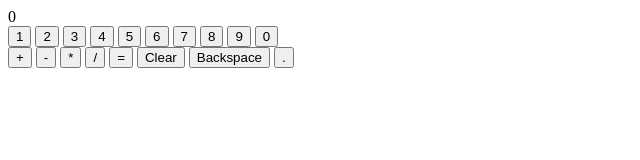
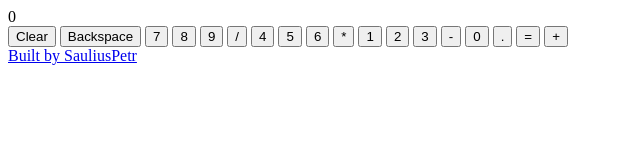
Before and after one commit to SauliusPetr/web_calculator, a plain HTML site: page index.html in a window 1280 px wide. Shown: the whole page, without its empty margins (0-640 px from the left). Drawn offline with Linux system fonts and the light colour scheme.

Commit message:
Add footer

```diff
--- a/index.html
+++ b/index.html
@@ -9,31 +9,35 @@
 </head>
 
 <body>
+
     <div class="calculator">
         <div class="display">0</div>
-        <div class="numbers">
-            <button class="number one" data-key="49 97" >1</button>
-            <button class="number two" data-key="50 98">2</button>
-            <button class="number three" data-key="51 99">3</button>
-            <button class="number four" data-key="52 100">4</button>
-            <button class="number five" data-key="53 101">5</button>
-            <button class="number six" data-key="54 102">6</button>
-            <button class="number seven" data-key="55 103">7</button>
-            <button class="number eight" data-key="56 104">8</button>
-            <button class="number nine" data-key="57 105">9</button>
-            <button class="number zero" data-key="48 96">0</button>
-        </div>
-        <div class="operators">
-            <button class="operator add" data-key="107">+</button>
-            <button class="operator subtract" data-key="109">-</button>
-            <button class="operator multiply" data-key="106">*</button>
-            <button class="operator divide" data-key="111">/</button>
-            <button class="operator equals" data-key="13">=</button>
-            <button class="operator clear" data-key="27">Clear</button>
-            <button class="operator backspace" data-key="8">Backspace</button>
-            <button class="operator dot" data-key="110">.</button>
-        </div>
+        <button class="operator clear" data-key="27">Clear</button>
+        <button class="operator backspace" data-key="8">Backspace</button>
+
+        <button class="number seven" data-key="55 103">7</button>
+        <button class="number eight" data-key="56 104">8</button>
+        <button class="number nine" data-key="57 105">9</button>
+        <button class="operator divide" data-key="111">/</button>
+
+        <button class="number four" data-key="52 100">4</button>
+        <button class="number five" data-key="53 101">5</button>
+        <button class="number six" data-key="54 102">6</button>
+        <button class="operator multiply" data-key="106">*</button>
+
+        <button class="number one" data-key="49 97">1</button>
+        <button class="number two" data-key="50 98">2</button>
+        <button class="number three" data-key="51 99">3</button>
+        <button class="operator subtract" data-key="109">-</button>
+
+        <button class="number zero" data-key="48 96">0</button>
+        <button class="operator dot" data-key="110">.</button>
+        <button class="operator equals" data-key="13">=</button>
+        <button class="operator add" data-key="107">+</button>
     </div>
+    <footer>
+        <a href="https://github.com/SauliusPetr">Built by SauliusPetr</a>
+    </footer>
 </body>
 
 </html>
```
